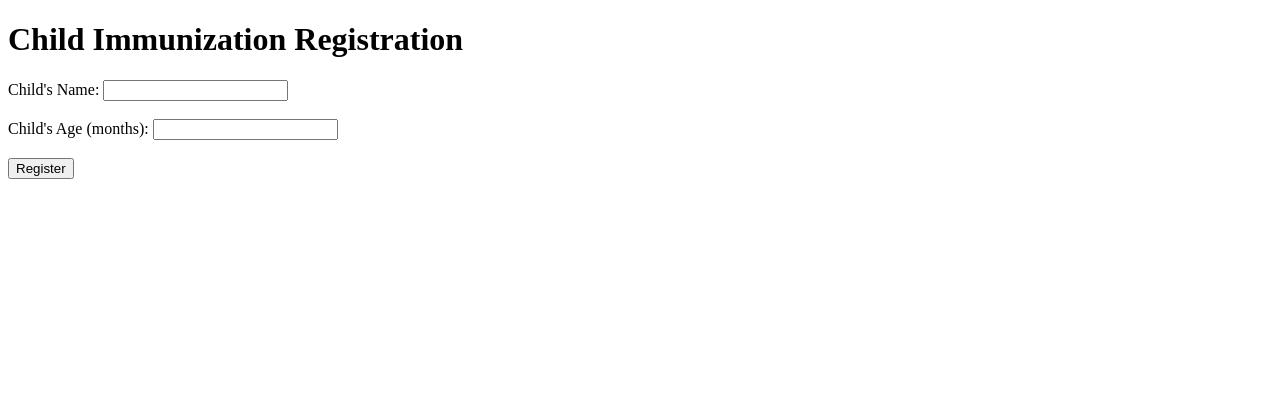
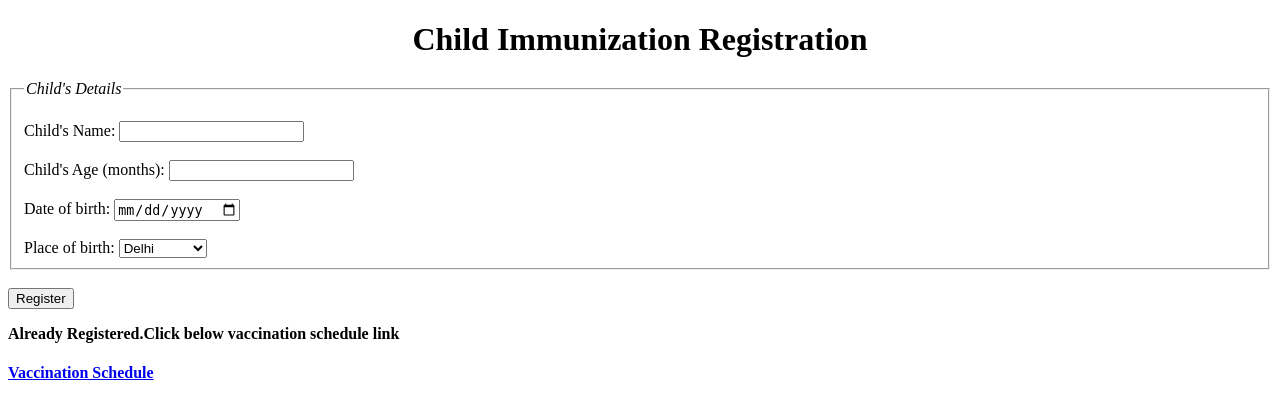
Before and after one commit to Gayatri7Mehta/Immunization-Service, a Flask app: page /register in a window 1280 px wide. Shown: the top 419 px of the page. Run offline with Flask 3, Linux system fonts and the light colour scheme.

Commit message:
registration-page modifed

```diff
--- a/templates/registration.html
+++ b/templates/registration.html
@@ -4,17 +4,40 @@
     <meta charset="UTF-8">
     <meta name="viewport" content="width=device-width, initial-scale=1.0">
     <title>Child Immunization Registration</title>
+    <link rel="style.css" href="style.css">
 </head>
 <body>
-    <h1>Child Immunization Registration</h1>
+    <h1><center>Child Immunization Registration</center></h1>
     <form method="POST">
+        <fieldset>
+        <legend><em>Child's Details</em></legend><br>
         <label for="child_name">Child's Name:</label>
         <input type="text" id="child_name" name="child_name" required><br><br>
 
         <label for="age">Child's Age (months):</label>
         <input type="number" id="age" name="age" required><br><br>
 
+        <label for="dob">Date of birth:</label>
+        <input type="date" id="dob" name="dob" required><br><br>
+
+        <label for="birth_place">Place of birth:</label>
+        <select name="city" id="city"
+            <option value="Mumbai">Mumbai</option>
+            <option value="Delhi">Delhi</option>
+            <option value="Bangalore">Bangalore</option>
+            <option value="Kolkata">Kolkata</option>
+            <option value="Chennai">Chennai</option>
+            <option value="Hyderabad">Hyderabad</option>
+            </select>
+          <br>
+        </fieldset>
+        <br>
+
         <input type="submit" value="Register">
     </form>
+    <section>
+        <p><b>Already Registered.Click below vaccination schedule link</b></p>
+        <a href="vaacination_schedule.html"><h4>Vaccination Schedule</h4></a>
+    </section>
 </body>
 </html>
```
Also changed, not shown: templates/style.css (added).
